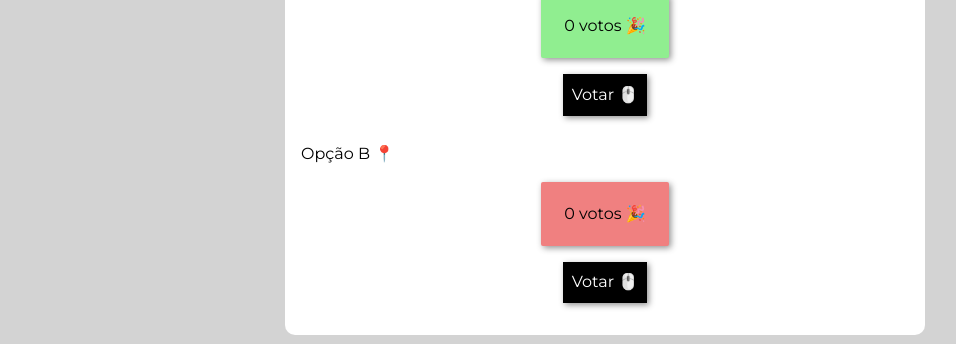
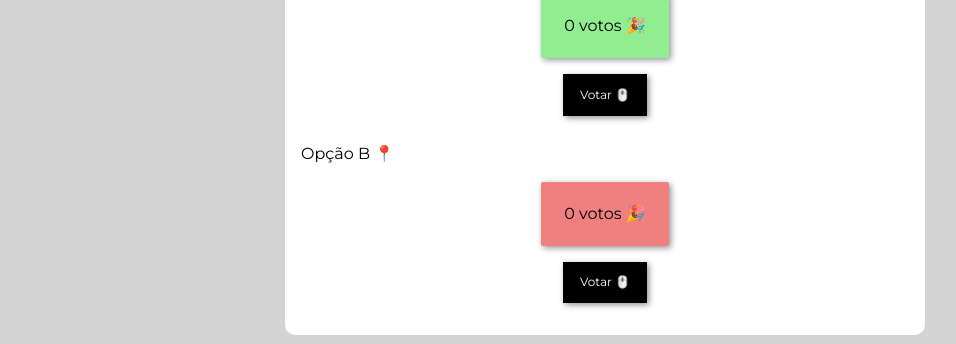
Before and after one commit to JeffSSC/desafio-codecon, a React (Create React App) app in the folder frontend/: page / in a window 1280 px wide. Shown: the part 152-496 px from the top of the page, without its empty margins (35-991 px from the left). Built offline with nearby package versions, Linux system fonts and the light colour scheme.

Commit message:
front 3 pronto

```diff
--- a/frontend/src/App.css
+++ b/frontend/src/App.css
@@ -35,6 +35,11 @@
 
 .txt {
   margin: 0 auto;
+}
+
+.txt2 {
+  margin: 0 auto;
+  font-size: 12px;
 }
 
 .main {
--- a/frontend/src/App.js
+++ b/frontend/src/App.js
@@ -51,14 +51,14 @@ function App() {
           <p className="txt">{`${voteA}`} votos 🎉</p>
         </div>
         <button className="voteBtn" onClick={handleVoteA}>
-          <p className="txt">Votar 🖱️</p>
+          <p className="txt2">Votar 🖱️</p>
         </button>
         <h2 className="tituloH2">Opção B 📍</h2>
         <div className="secondOption">
           <p className="txt">{`${voteB}`} votos 🎉</p>
         </div>
         <button className="voteBtn" onClick={handleVoteB}>
-          <p className="txt">Votar 🖱️</p>
+          <p className="txt2">Votar 🖱️</p>
         </button>
       </main>
     </body>
```
